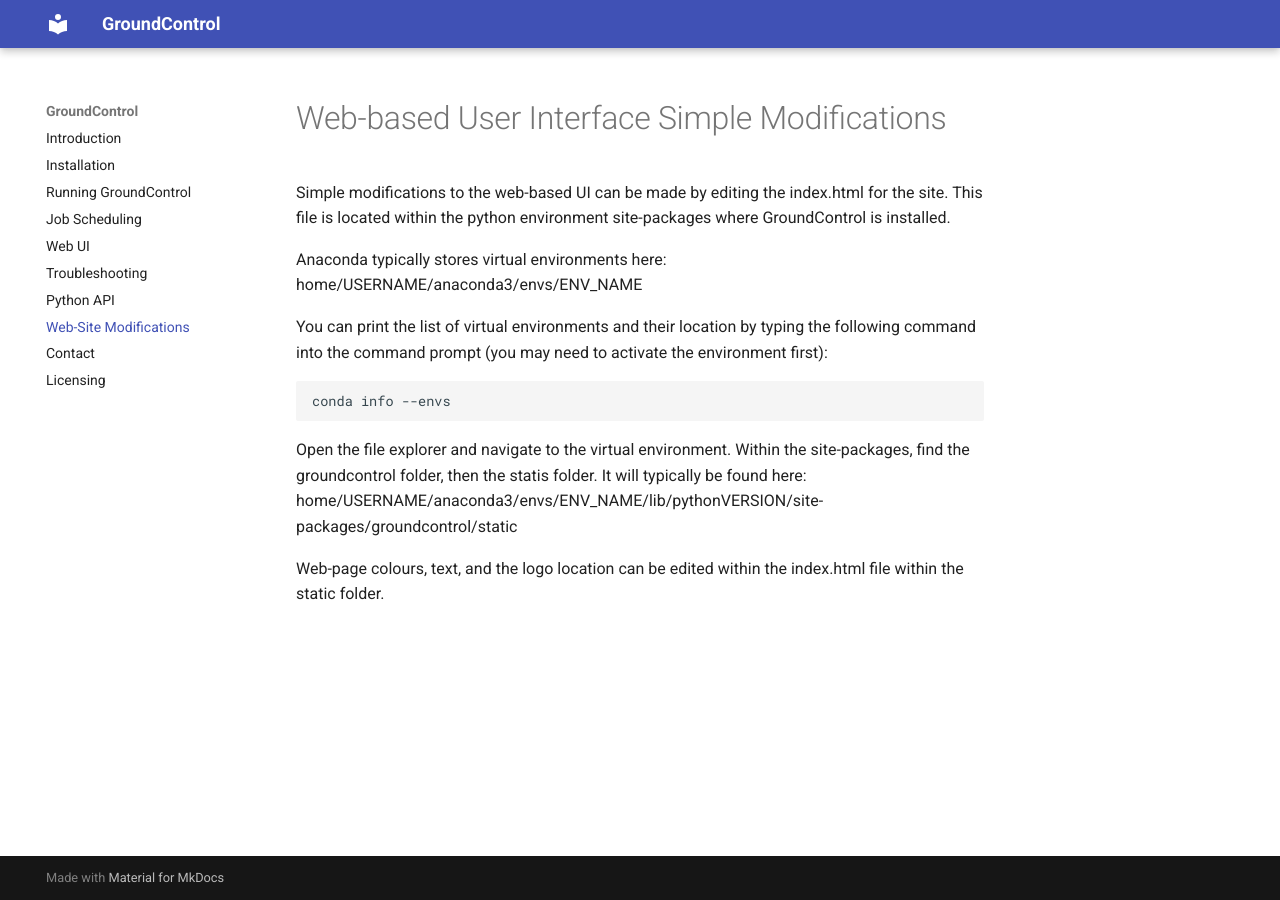
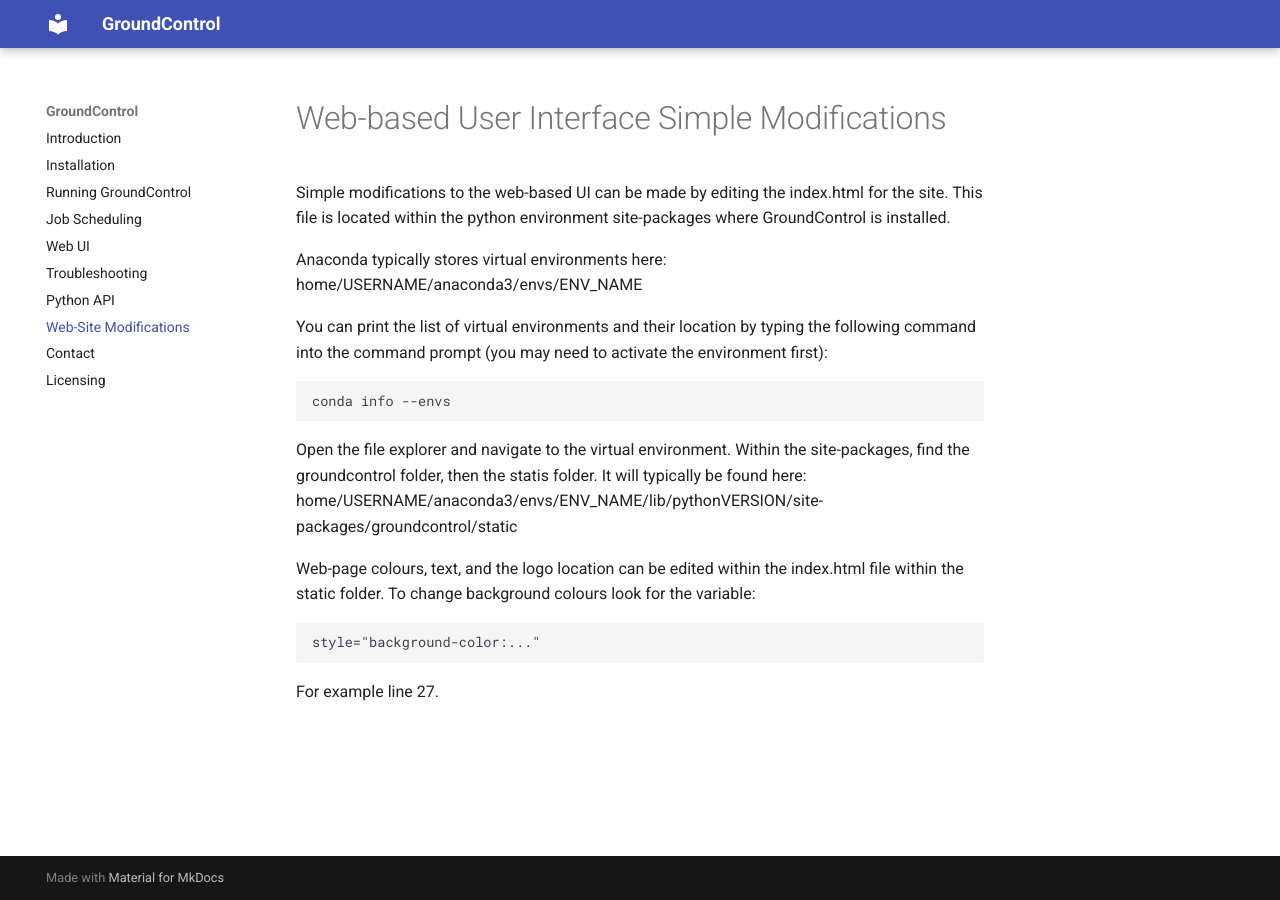
Before and after one commit to nesdolya/GroundControl, an MkDocs documentation site: the page built from docs/aethetics.md, in a window 1280 px wide. Built offline with MkDocs 1.6.1 and Material for MkDocs 9.7.7, drawn with Linux system fonts in a browser that asks for light colours.

Commit message:
Update aethetics.md

```diff
--- a/docs/aethetics.md
+++ b/docs/aethetics.md
@@ -10,3 +10,8 @@ You can print the list of virtual environments and their location by typing the
 Open the file explorer and navigate to the virtual environment. Within the site-packages, find the groundcontrol folder, then the statis folder. It will typically be found here: home/USERNAME/anaconda3/envs/ENV_NAME/lib/pythonVERSION/site-packages/groundcontrol/static
 
 Web-page colours, text, and the logo location can be edited within the index.html file within the static folder.
+To change background colours look for the variable:
+
+    style="background-color:..."
+
+For example line 27.
```
